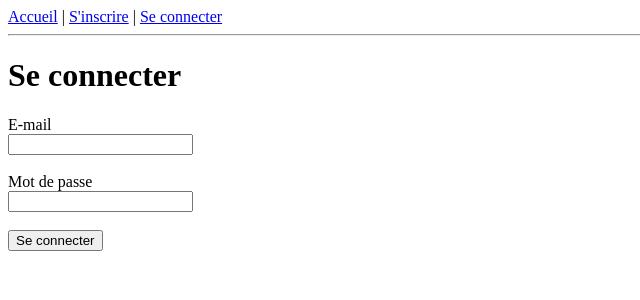
After one commit to mamekhady515-ops/Reset, a Flask app: page /connexion in a window 1280 px wide. The commit adds this page. Shown: the top 300 px of the page, without its empty margins (0-640 px from the left). Run offline with Flask 3, Linux system fonts and the light colour scheme.

Commit message:
Connexion et déconnexion des utilisateurs

```diff
--- a/app.py
+++ b/app.py
@@ -1,9 +1,10 @@
-from flask import Flask, render_template, request
+from flask import Flask, render_template, request, redirect, session
 from flask_sqlalchemy import SQLAlchemy
-from werkzeug.security import generate_password_hash
+from werkzeug.security import generate_password_hash, check_password_hash
 
 app = Flask(__name__)
 app.config["SQLALCHEMY_DATABASE_URI"] = "sqlite:///reset.db"
+app.secret_key = "change-moi-plus-tard"
 db = SQLAlchemy(app)
 
 
@@ -29,7 +30,7 @@ def inscription():
         mot_de_passe = request.form["mot_de_passe"]
 
         if Utilisateur.query.filter_by(email=email).first():
-            return "Cet e-mail est déjà utilisé."
+            return render_template("inscription.html", erreur="Cet e-mail est déjà utilisé.")
 
         nouvel_utilisateur = Utilisateur(
             email=email,
@@ -37,16 +38,32 @@ def inscription():
         )
         db.session.add(nouvel_utilisateur)
         db.session.commit()
-        return "Ton compte Reset a été créé."
+        return redirect("/connexion")
 
     return render_template("inscription.html")
 
 
-# Page de test, à supprimer plus tard
-@app.route("/utilisateurs")
-def utilisateurs():
-    liste = Utilisateur.query.all()
-    return "<br>".join(f"{u.id} - {u.email} - {u.mot_de_passe}" for u in liste)
+@app.route("/connexion", methods=["GET", "POST"])
+def connexion():
+    if request.method == "POST":
+        email = request.form["email"]
+        mot_de_passe = request.form["mot_de_passe"]
+        utilisateur = Utilisateur.query.filter_by(email=email).first()
+
+        if utilisateur and check_password_hash(utilisateur.mot_de_passe, mot_de_passe):
+            session["utilisateur_id"] = utilisateur.id
+            session["email"] = utilisateur.email
+            return redirect("/")
+
+        return render_template("connexion.html", erreur="E-mail ou mot de passe incorrect.")
+
+    return render_template("connexion.html")
+
+
+@app.route("/deconnexion")
+def deconnexion():
+    session.clear()
+    return redirect("/")
 
 
 if __name__ == "__main__":
--- a/templates/base.html
+++ b/templates/base.html
@@ -7,9 +7,14 @@
 <body>
     <nav>
         <a href="/">Accueil</a> |
-        <a href="/inscription">S'inscrire</a>
+        {% if session.get("email") %}
+            Connecté(e) : {{ session["email"] }} |
+            <a href="/deconnexion">Se déconnecter</a>
+        {% else %}
+            <a href="/inscription">S'inscrire</a> |
+            <a href="/connexion">Se connecter</a>
+        {% endif %}
     </nav>
     <hr>
     {% block contenu %}{% endblock %}
 </body>
-</html>
--- /dev/null
+++ b/templates/connexion.html
@@ -0,0 +1,12 @@
+{% extends "base.html" %}
+{% block contenu %}
+    <h1>Se connecter</h1>
+    {% if erreur %}<p style="color:red">{{ erreur }}</p>{% endif %}
+    <form method="POST">
+        <label>E-mail</label><br>
+        <input type="email" name="email" required><br><br>
+        <label>Mot de passe</label><br>
+        <input type="password" name="mot_de_passe" required><br><br>
+        <button type="submit">Se connecter</button>
+    </form>
+{% endblock %}
--- a/templates/inscription.html
+++ b/templates/inscription.html
@@ -1,6 +1,7 @@
 {% extends "base.html" %}
 {% block contenu %}
     <h1>Créer un compte</h1>
+        {% if erreur %}<p style="color:red">{{ erreur }}</p>{% endif %}
     <form method="POST">
         <label>E-mail</label><br>
         <input type="email" name="email" required><br><br>
```
